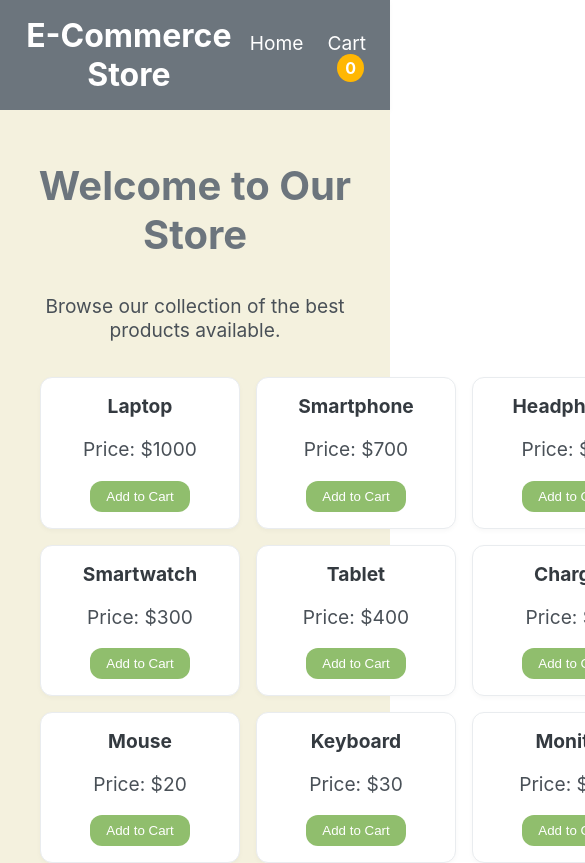
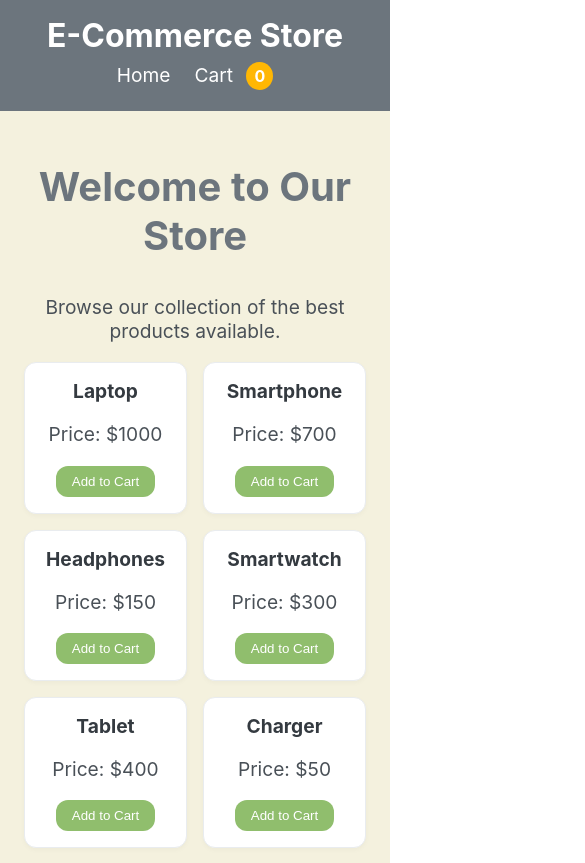
Before and after one commit to AmbatiHarish/e-commerce-storefront, a React (Create React App) app: page / in a window 390 px wide. Shown: the top 863 px of the page, 585 px wide, since content can reach past the window. Built offline with nearby package versions, Linux system fonts and the light colour scheme.

Commit message:
Added media queries for responsiveness

```diff
--- a/src/Components/Cart/Cart.css
+++ b/src/Components/Cart/Cart.css
@@ -64,6 +64,7 @@
 .CartItemInfo {
     display: flex;
     flex-direction: column;
+    align-items: flex-start;
     gap: 4px;
     /* Spacing between name, price, and quantity */
 }
--- a/src/Components/Header/Header.css
+++ b/src/Components/Header/Header.css
@@ -40,3 +40,16 @@
     padding: 4px 8px;
     margin-left: 8px;
 }
+
+/* Media query for smaller screens */
+@media (max-width: 768px) {
+    .HeaderContainer {
+        flex-direction: column;
+        /* Stack content vertically */
+        align-items: center;
+    }
+
+    .HeaderContainer nav {
+        justify-content: center;
+    }
+}
--- a/src/Components/ProductList/ProductList.css
+++ b/src/Components/ProductList/ProductList.css
@@ -1,7 +1,21 @@
 .ProductListContainer {
     display: grid;
-    grid-template-columns: repeat(3, minmax(200px, 1fr));
+    grid-template-columns: repeat(4, minmax(200px, 1fr));
     gap: var(--padding-medium);
-    padding: var(--padding-medium);
     background-color: var(--background-color);
 }
+
+/* Media query for smaller screens */
+@media (max-width: 900px) {
+    .ProductListContainer {
+        grid-template-columns: repeat(3, 1fr);
+        /* Single column for mobile */
+    }
+}
+
+@media (max-width: 768px) {
+    .ProductListContainer {
+        grid-template-columns: repeat(2, 1fr);
+        /* Single column for mobile */
+    }
+}
```
